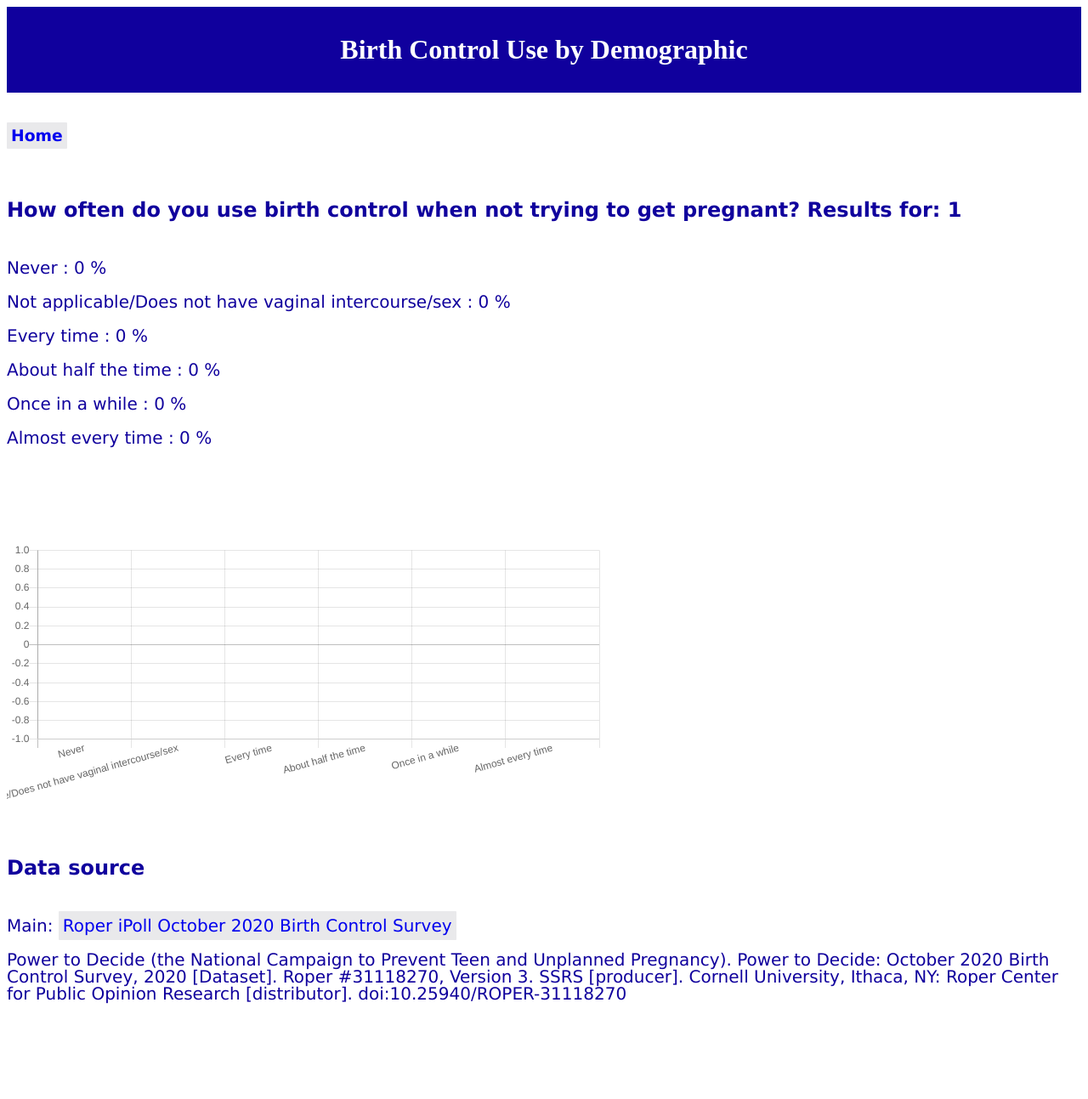
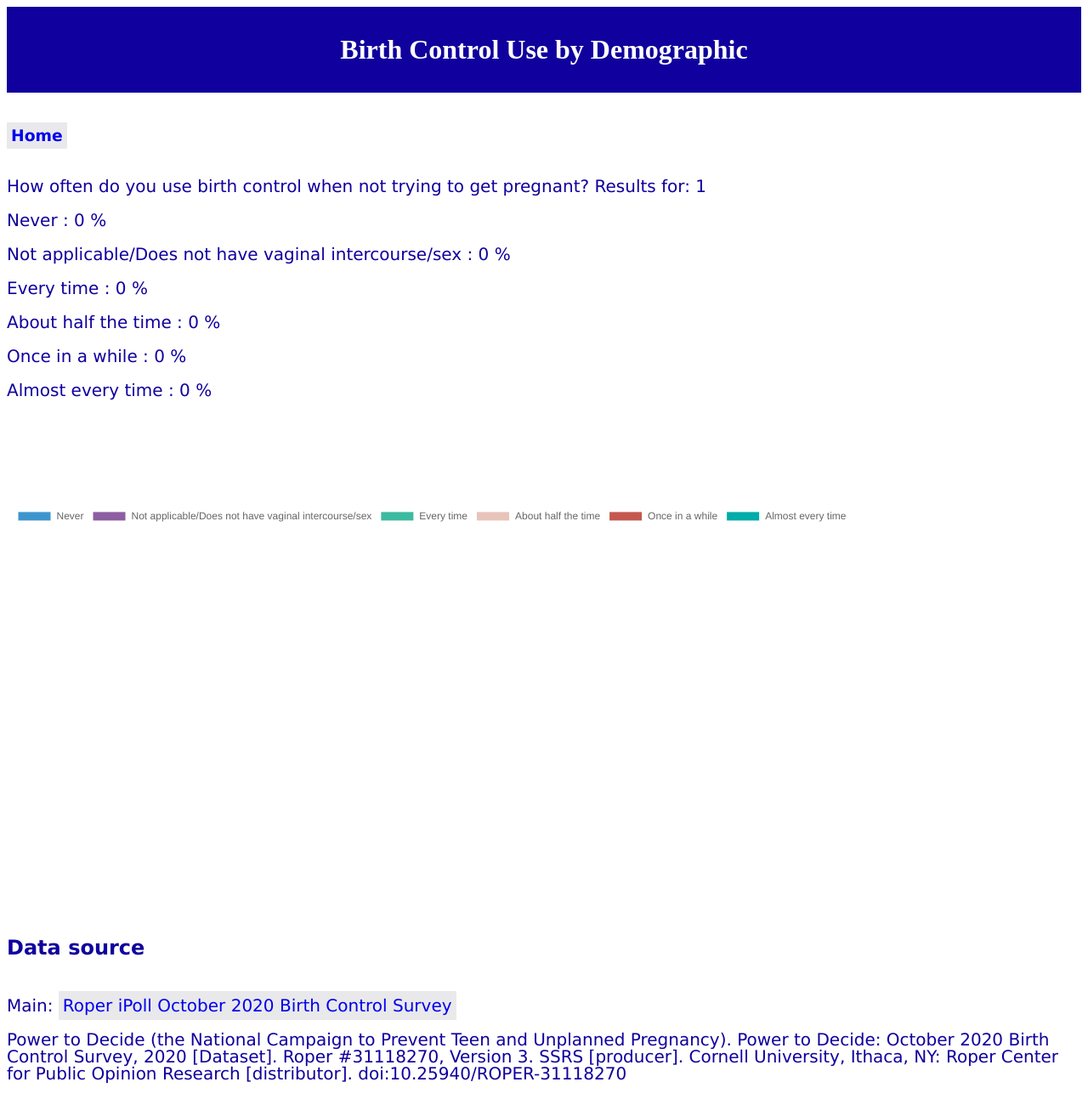
Before and after one commit to CS257-F23/team-project-d, a Flask app: page /birth-control-use/1 in a window 1280 px wide. Shown: the whole page at 85% size. Before the commit the page ends 1181 px from the top, so only its background shows below. Run offline with Flask 3, Linux system fonts and the light colour scheme; data that the repository does not hold is empty; some libraries are stand-ins or nearby versions.

Commit message:
piechart

```diff
--- a/templates/datapage.html
+++ b/templates/datapage.html
@@ -8,7 +8,7 @@ src="https://cdnjs.cloudflare.com/ajax/libs/Chart.js/2.9.4/Chart.js">
     <body>
         <h3><a href="http://127.0.0.1:5202/">Home</a></h3>
 
-        <h2>{{question}} Results for: {{subset}}</h2>
+        <p id="question"><p>{{question}} Results for: {{subset}}</p>
         {% for key,value in displaylist.items() %}
         <p>{{key}} : {{value}} %</p>
         {% endfor %}
@@ -18,14 +18,14 @@ src="https://cdnjs.cloudflare.com/ajax/libs/Chart.js/2.9.4/Chart.js">
     <h2>{{topic}}</h2>
 
 
-	    <canvas id="myChart" style="width:100%;max-width:700px"></canvas>
+	    <canvas id="myChart" style="width:100%;max-width:1000px"></canvas>
         {% block javascript %}
             <script>
             xValues = JSON.parse({{xValues | tojson}})
 	        yValues = JSON.parse({{ yValues | tojson }})
-            barColors= ["#3e95cd", "#8e5ea2","#3cba9f","#e8c3b9","#c45850"]
+            barColors= ["#3e95cd", "#8e5ea2","#3cba9f","#e8c3b9","#c45850","#00aba9","#1e7145"]
             new Chart("myChart", {
-                type: "bar",
+                type: "pie",
                 data: {
                     labels: xValues,
                     datasets: [{
@@ -34,7 +34,7 @@ src="https://cdnjs.cloudflare.com/ajax/libs/Chart.js/2.9.4/Chart.js">
                     }]
                 },
                 options: {
-                    legend: {display: false},
+                    legend: {display: true},
                     title: {
                         display: true,
     }
```
